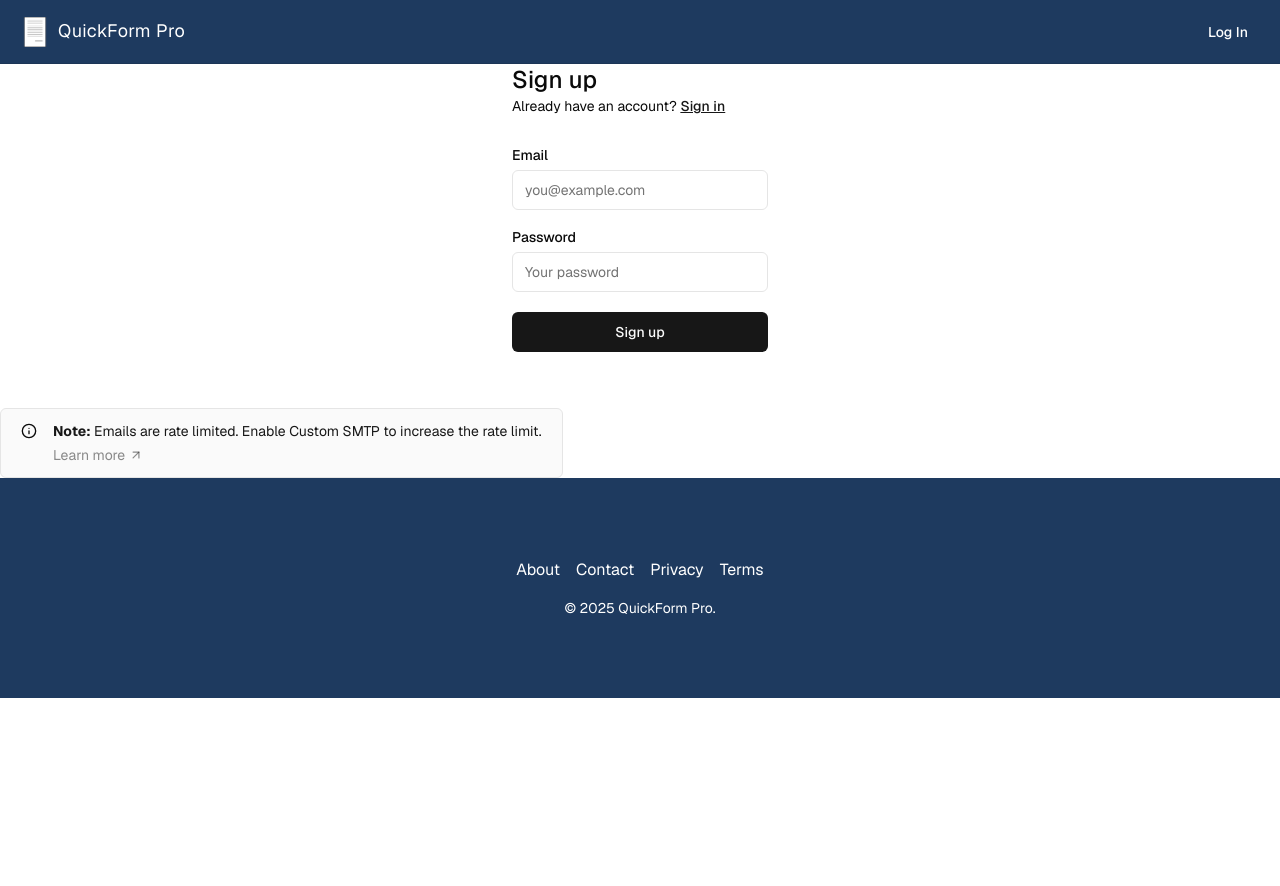
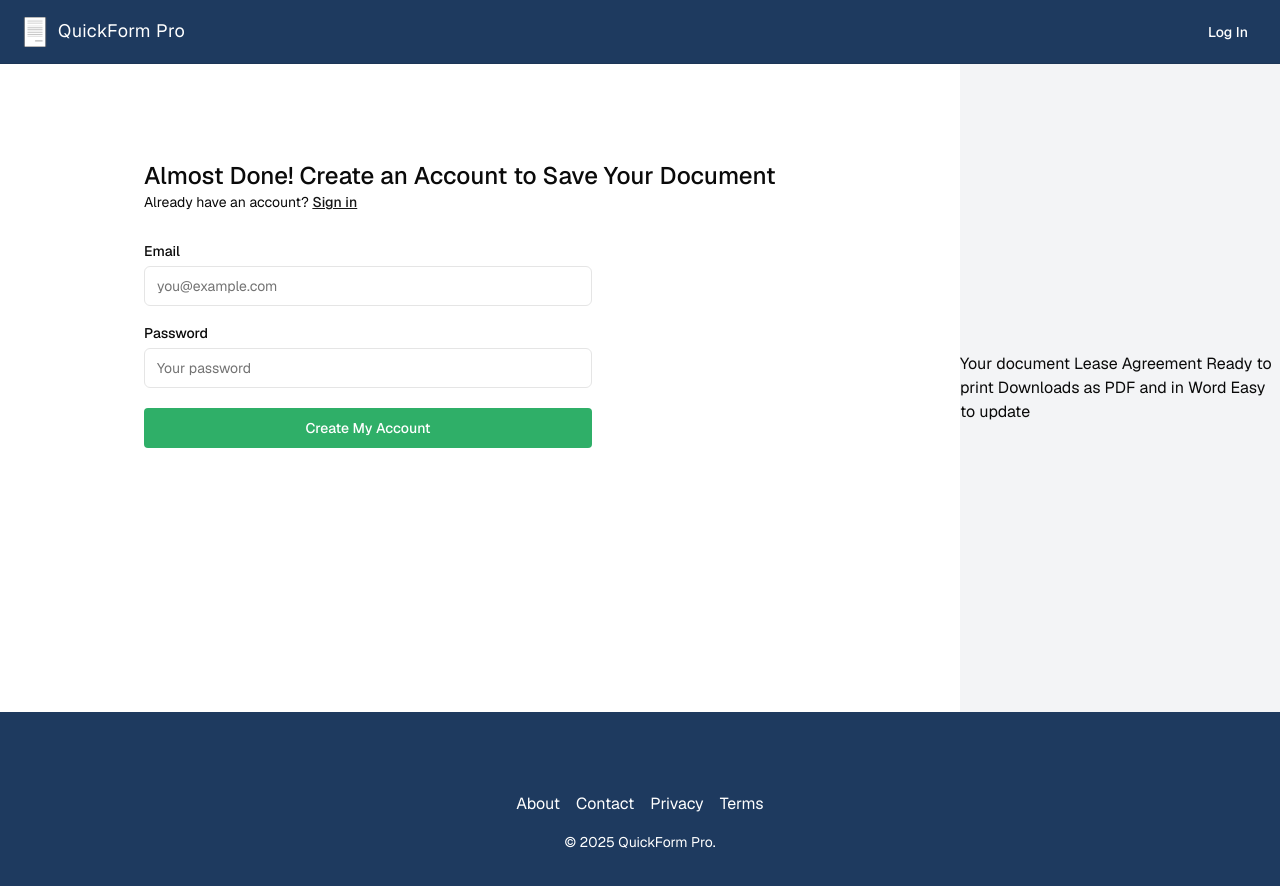
Before and after one commit to jonathanporras/blueprint-forms, a Next.js app: page /sign-up in a window 1280 px wide. Shown: the top 886 px of the page. Before the commit the page ends 800 px from the top, so only its background shows below. Built offline with nearby package versions, Linux system fonts and the light colour scheme; no server answers.

Commit message:
Begin polishing sign up page

```diff
--- a/app/(auth-pages)/layout.tsx
+++ b/app/(auth-pages)/layout.tsx
@@ -1,9 +1,3 @@
-export default async function Layout({
-  children,
-}: {
-  children: React.ReactNode;
-}) {
-  return (
-    <div className="max-w-7xl flex flex-col gap-12 items-start">{children}</div>
-  );
+export default async function Layout({ children }: { children: React.ReactNode }) {
+  return <div className="w-full mx-auto flex justify-center">{children}</div>;
 }
--- a/app/(auth-pages)/sign-up/page.tsx
+++ b/app/(auth-pages)/sign-up/page.tsx
@@ -17,16 +17,19 @@ export default async function Signup(props: { searchParams: Promise<Message> })
   }
 
   return (
-    <>
-      <form className="flex flex-col min-w-64 max-w-64 mx-auto">
-        <h1 className="text-2xl font-medium">Sign up</h1>
+    <div className="flex flex-col md:flex-row w-full">
+      <div className="md:w-3/4 mb-40 w-full p-4">
+        <form className="flex flex-col min-w-64 mx-auto max-w-2xl my-20">
+          <h1 className="text-2xl font-medium">
+            Almost Done! Create an Account to Save Your Document
+          </h1>
           <p className="text-sm text text-foreground">
             Already have an account?{" "}
             <Link className="text-primary font-medium underline" href="/log-in">
               Sign in
             </Link>
           </p>
-        <div className="flex flex-col gap-2 [&>input]:mb-3 mt-8">
+          <div className="flex flex-col gap-2 [&>input]:mb-3 mt-8 max-w-md">
             <Label htmlFor="email">Email</Label>
             <Input name="email" placeholder="you@example.com" required />
             <Label htmlFor="password">Password</Label>
@@ -37,13 +40,21 @@ export default async function Signup(props: { searchParams: Promise<Message> })
               minLength={6}
               required
             />
-          <SubmitButton formAction={signUpAction} pendingText="Signing up...">
-            Sign up
+            <SubmitButton
+              className="bg-[#2FAF68] hover:bg-[#37c476] transition text-white px-4 py-2 rounded"
+              formAction={signUpAction}
+              pendingText="Signing up..."
+            >
+              Create My Account
             </SubmitButton>
             <FormMessage message={searchParams} />
           </div>
         </form>
-      <SmtpMessage />
-    </>
+      </div>
+      <div className="md:w-1/4 w-full bg-gray-100 flex flex-col justify-center">
+        Your document Lease Agreement Ready to print Downloads as PDF and in Word Easy to
+        update
+      </div>
+    </div>
   );
 }
```
Lines whose indentation alone changed are shown as unchanged.
